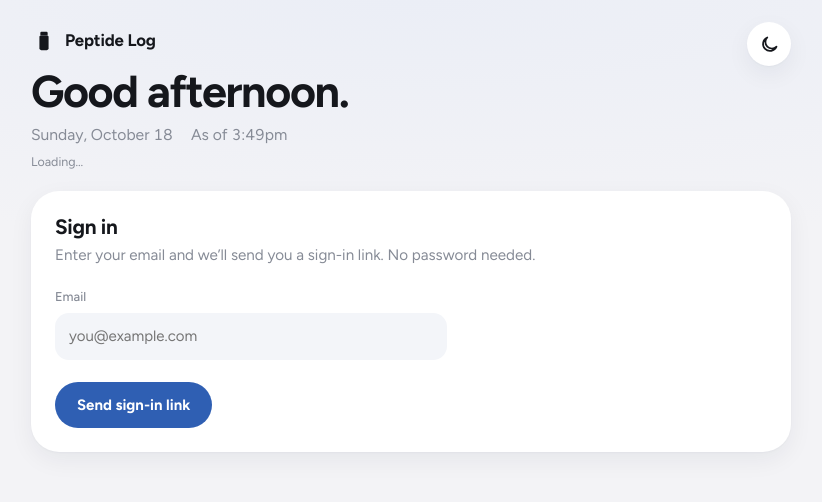
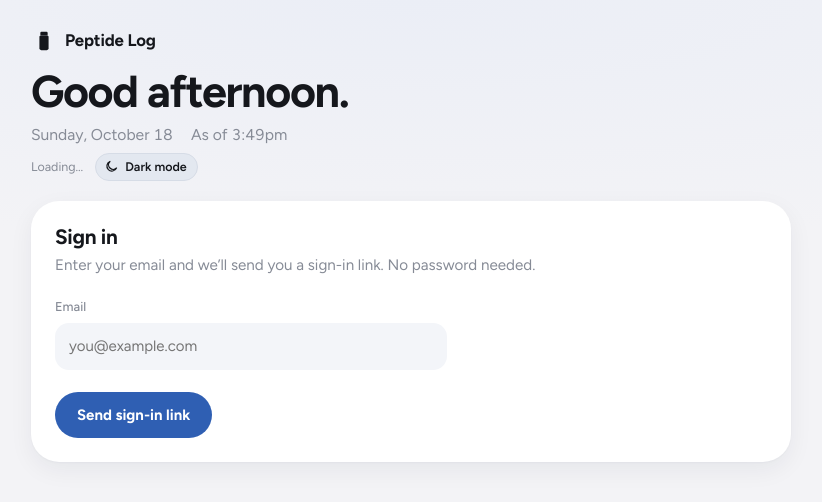
Before and after one commit to RipperDoc1/peptide-cycle-log, a plain HTML site: page index.html in a window 1280 px wide. Shown: the whole page, without its empty margins (229-1051 px from the left). Drawn offline with Linux system fonts and the light colour scheme.

Commit message:
Blue 'Add new cycle' button at top right (replaces floating +); theme toggle moves under the greeting
Co-Authored-By: Claude Opus 5.5 <noreply@anthropic.com>
Claude-Session: https://claude.ai/code/session_01TgrKAAFFZt23X9zS8uuZ6b

```diff
--- a/app.js
+++ b/app.js
@@ -1620,7 +1620,7 @@ const WN_HTML = `<h2 class="wn-title">What’s new</h2><p class="wn-sub">New fea
 <li><b>Timeline</b> view in All: pick a year to see the compounds used each month</li>
 <li><b>Share</b> a compound as a styled image with dose, frequency, dates and titration</li>
 <li><b>Share all</b> current compounds in one image from the Current tab</li>
-<li>Light/dark mode toggle (top right)</li>
+<li>Light/dark mode toggle (under the greeting)</li>
 </ul>`;
 let wnShown = false;
 function maybeWhatsNew(){
@@ -1781,7 +1781,7 @@ document.addEventListener('keydown', e => { if (e.key === 'Escape' && vialSheetI
 (function themeToggle(){
 const btn = $('themeBtn'), mq = window.matchMedia ? matchMedia('(prefers-color-scheme: dark)') : null;
 const cur = () => document.documentElement.getAttribute('data-theme') || (mq && mq.matches ? 'dark' : 'light');
-const sync = () => { const t = cur(); btn.setAttribute('aria-label', t === 'dark' ? 'Switch to light mode' : 'Switch to dark mode'); btn.dataset.mode = t;
+const sync = () => { const t = cur(); btn.setAttribute('aria-label', t === 'dark' ? 'Switch to light mode' : 'Switch to dark mode'); btn.dataset.mode = t; const lb = btn.querySelector('.tlabel'); if (lb) lb.textContent = t === 'dark' ? 'Light mode' : 'Dark mode';
 document.querySelectorAll('meta[name="theme-color"]').forEach(m => m.setAttribute('content', t === 'dark' ? '#0f1115' : '#f3f3f6')); };
 btn.addEventListener('click', () => { const t = cur() === 'dark' ? 'light' : 'dark'; document.documentElement.setAttribute('data-theme', t); try { localStorage.setItem('pcl-theme', t); } catch {} sync(); });
 if (mq && mq.addEventListener) mq.addEventListener('change', sync);
--- a/index.html
+++ b/index.html
@@ -27,13 +27,12 @@
 <div class="brand"><span class="brandmark" aria-hidden="true"><svg viewBox="0 0 24 24" fill="currentColor"><rect x="8" y="2" width="8" height="4" rx="1.2"/><path d="M7 7.5c0-.8.7-1.5 1.5-1.5h7c.8 0 1.5.7 1.5 1.5V20a2 2 0 0 1-2 2H9a2 2 0 0 1-2-2z"/></svg></span>Peptide Log</div>
 <h1 id="greet">Hello, Tim.</h1>
 <p class="sub"><span id="todayStr"></span><span id="asOf"></span><span id="whoami" hidden></span></p>
-<span class="sync" id="sync">Loading…</span>
+<div class="syncrow"><span class="sync" id="sync">Loading…</span><button type="button" class="themebtn" id="themeBtn" aria-label="Switch to dark mode" title="Light / dark">
+<svg class="i-moon" viewBox="0 0 24 24" aria-hidden="true" fill="none" stroke="currentColor" stroke-width="2" stroke-linecap="round" stroke-linejoin="round"><path d="M20 14.5A8 8 0 1 1 9.5 4a6.5 6.5 0 0 0 10.5 10.5z"/></svg>
+<svg class="i-sun" viewBox="0 0 24 24" aria-hidden="true" fill="none" stroke="currentColor" stroke-width="2" stroke-linecap="round"><circle cx="12" cy="12" r="4"/><path d="M12 2v2M12 20v2M4.9 4.9l1.4 1.4M17.7 17.7l1.4 1.4M2 12h2M20 12h2M4.9 19.1l1.4-1.4M17.7 6.3l1.4-1.4"/></svg><span class="tlabel">Dark mode</span></button></div>
 </div>
 <div class="hright">
-<button type="button" class="themebtn" id="themeBtn" aria-label="Switch to dark mode" title="Light / dark">
-<svg class="i-moon" viewBox="0 0 24 24" aria-hidden="true" fill="none" stroke="currentColor" stroke-width="2" stroke-linecap="round" stroke-linejoin="round"><path d="M20 14.5A8 8 0 1 1 9.5 4a6.5 6.5 0 0 0 10.5 10.5z"/></svg>
-<svg class="i-sun" viewBox="0 0 24 24" aria-hidden="true" fill="none" stroke="currentColor" stroke-width="2" stroke-linecap="round"><circle cx="12" cy="12" r="4"/><path d="M12 2v2M12 20v2M4.9 4.9l1.4 1.4M17.7 17.7l1.4 1.4M2 12h2M20 12h2M4.9 19.1l1.4-1.4M17.7 6.3l1.4-1.4"/></svg>
-</button>
+<button type="button" class="addcyc" id="fab" data-view="add" aria-label="Add new cycle" hidden><svg viewBox="0 0 24 24" aria-hidden="true" fill="none" stroke="currentColor" stroke-width="2.4" stroke-linecap="round"><path d="M12 5v14M5 12h14"/></svg><span>Add new cycle</span></button>
 </div>
 </header>
 <section class="panel" id="onboard" hidden>
@@ -85,7 +84,6 @@
 <button type="button" data-view="all"><svg viewBox="0 0 24 24" aria-hidden="true" fill="none" stroke="currentColor" stroke-width="2" stroke-linecap="round" stroke-linejoin="round"><path d="M8 6h13M8 12h13M8 18h13"/><circle cx="3.5" cy="6" r="1"/><circle cx="3.5" cy="12" r="1"/><circle cx="3.5" cy="18" r="1"/></svg><span>All</span></button>
 <button type="button" data-view="testers" id="navTesters" hidden><svg viewBox="0 0 24 24" aria-hidden="true" fill="none" stroke="currentColor" stroke-width="2" stroke-linecap="round" stroke-linejoin="round"><circle cx="9" cy="8" r="3.5"/><path d="M2.5 20c.6-3.6 3.2-5.5 6.5-5.5s5.9 1.9 6.5 5.5"/><path d="M16 4.6a3.5 3.5 0 0 1 0 6.8M18 14.8c2 .6 3.2 2.3 3.5 5.2"/></svg><span>Testers</span></button>
 </nav>
-<button type="button" class="fab" id="fab" data-view="add" aria-label="Add cycle" hidden><svg viewBox="0 0 24 24" aria-hidden="true" fill="none" stroke="currentColor" stroke-width="2" stroke-linecap="round" stroke-linejoin="round"><path d="M12 5v14M5 12h14"/></svg></button>
 <form class="form" id="form" novalidate hidden>
 <h2 id="formTitle">New cycle</h2>
 <div class="field c6">
--- a/styles.css
+++ b/styles.css
@@ -628,3 +628,17 @@ input:disabled,select:disabled{opacity:.5}
 .nmodeseg{display:flex;width:100%}.nmodeseg button{flex:1 1 0;white-space:nowrap;font-size:14px;padding:9px 8px}
 .form.nasal [hidden]{display:none!important}
 .nmodeseg button{border:none;background:none;color:var(--ink);font-weight:600;border-radius:999px}.nmodeseg button[aria-checked="true"]{background:var(--sel);color:var(--sel-ink)}
+
+/* add-new-cycle button, top right */
+.hright{flex-direction:row;align-items:center;gap:8px}
+.addcyc{display:inline-flex;align-items:center;gap:6px;height:44px;padding:0 16px 0 12px;border:none;border-radius:999px;background:var(--sel);color:var(--sel-ink);font-weight:700;font-size:.92rem;white-space:nowrap;box-shadow:var(--shadow)}
+.addcyc svg{width:20px;height:20px}
+.addcyc:active{transform:scale(.97)}
+.addcyc{order:2}
+
+.syncrow{display:flex;align-items:center;gap:12px;margin-top:6px;flex-wrap:wrap}
+header .syncrow .sync{margin-top:0}
+.themebtn{width:auto;height:auto;border-radius:999px;box-shadow:none;background:var(--btn);border:1px solid var(--btn-line);display:inline-flex;align-items:center;gap:6px;padding:4px 10px 4px 8px;font-size:.78rem;font-weight:600;color:var(--ink)}
+.themebtn svg{width:15px;height:15px}
+.hright{top:-4px}
+@media (max-width:380px){.addcyc{font-size:.85rem;padding:0 13px 0 10px;height:40px}}
```
